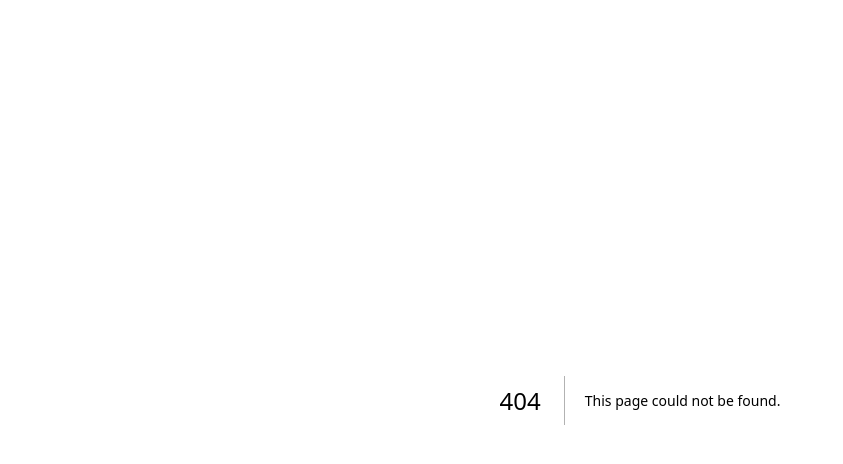
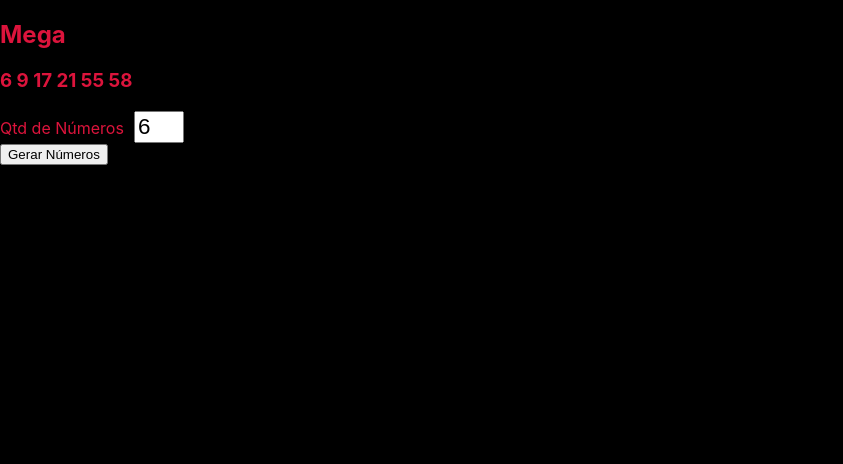
Before and after one commit to viniciusgit2/renderezizando, a Next.js app: page /mega/mega in a window 1280 px wide. Before the commit this address had no page. Shown: the top 464 px of the page, without its empty margins (0-843 px from the left). Built offline with nearby package versions, Linux system fonts and the light colour scheme.

Commit message:
com super mega

```diff
--- a/package.json
+++ b/package.json
@@ -11,7 +11,7 @@
   "dependencies": {
     "next": "^14.1.0",
     "react": "18.2.0",
-    "react-dom": "18.2.0",
+    "react-dom": "^18.2.0",
     "ts-node": "^10.9.2"
   },
   "devDependencies": {
--- /dev/null
+++ b/pages/mega/mega.js
@@ -0,0 +1,49 @@
+import React, { useState } from "react";
+
+export default (props) => {
+    function gerarnumeronaoContido(min, max, array) {
+        const aleatorio = parseInt(Math.random() * (max + 1 - min)) + min;
+        return array.includes(aleatorio)
+            ? gerarnumeronaoContido(min, max, array)
+            : aleatorio;
+    }
+
+    function gerarnumeros(qtde) {
+        const numeros = Array(qtde)
+            .fill(0)
+            .reduce((nums) => {
+                const novonumero = gerarnumeronaoContido(1, 60, nums);
+                return [...nums, novonumero];
+            }, [])
+            .sort((n1, n2) => n1 - n2);
+
+        return numeros;
+    }
+
+    const [qtde, setQtde] = useState(props.qtde || 6);
+    const numerosIniciais = gerarnumeros(qtde);
+    const [numeros, setNumeros] = useState(numerosIniciais);
+
+    return (
+        <div className="Mega">
+            <h2>Mega</h2>
+            <h3>{numeros.join(" ")}</h3>
+            <div>
+                <label>Qtd de Números</label>
+                <input
+                    min="6"
+                    max="15"
+                    type="number"
+                    value={qtde}
+                    onChange={(e) => {
+                        setQtde(+e.target.value)
+                        setNumeros(gerarnumeros(+e.target.value))
+                    }}
+                />
+            </div>
+            <button onClick={(_) => setNumeros(gerarnumeros(qtde))}>
+                Gerar Números
+            </button>
+        </div>
+    );
+};
--- a/styles/globals.css
+++ b/styles/globals.css
@@ -14,6 +14,14 @@
 
 .vermelha{
   color: red;
+}
+.Mega label {
+  margin-right: 10px;
+}
+
+.Mega input {
+  font-size: 1.4rem;
+  width: 50px;
 }
 .azul{
   color: #0070f3;
```
Also changed, not shown: pages/mega/Mega.css (added), 1 other file (tests, documents, lock files or other folders).
